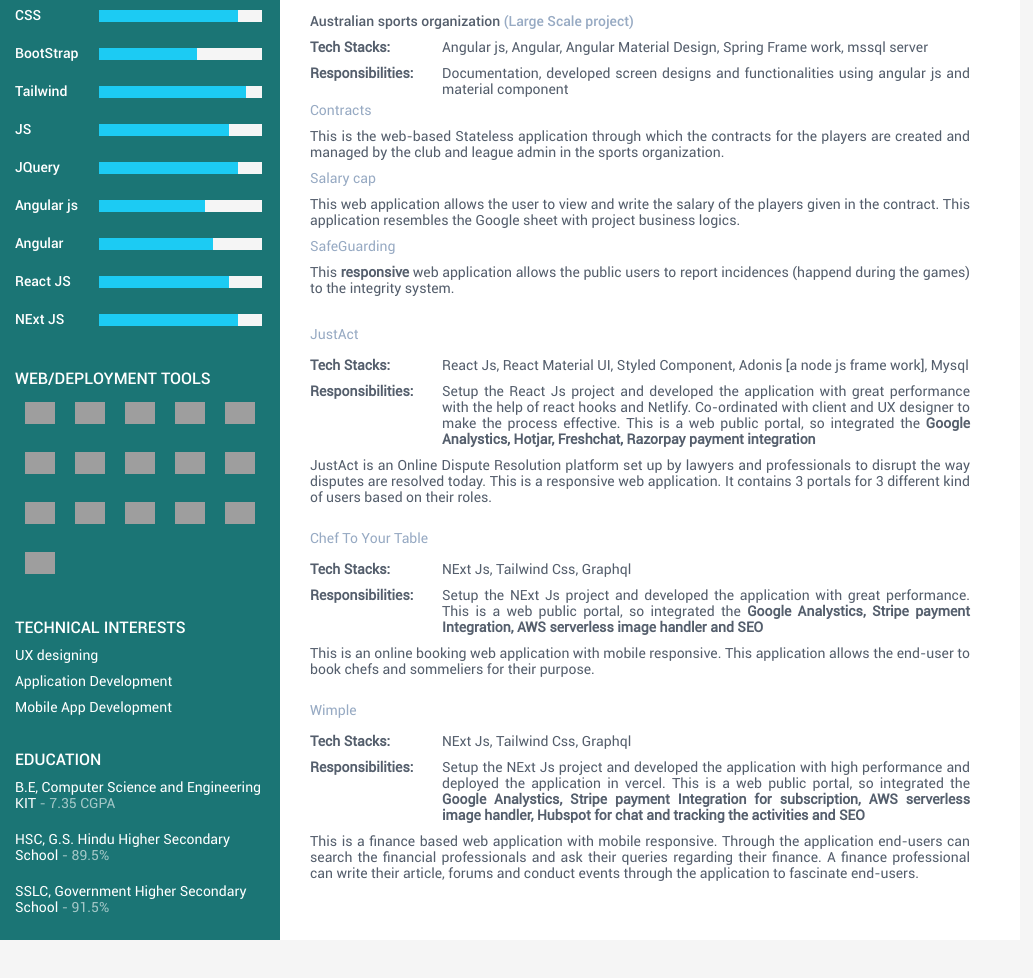
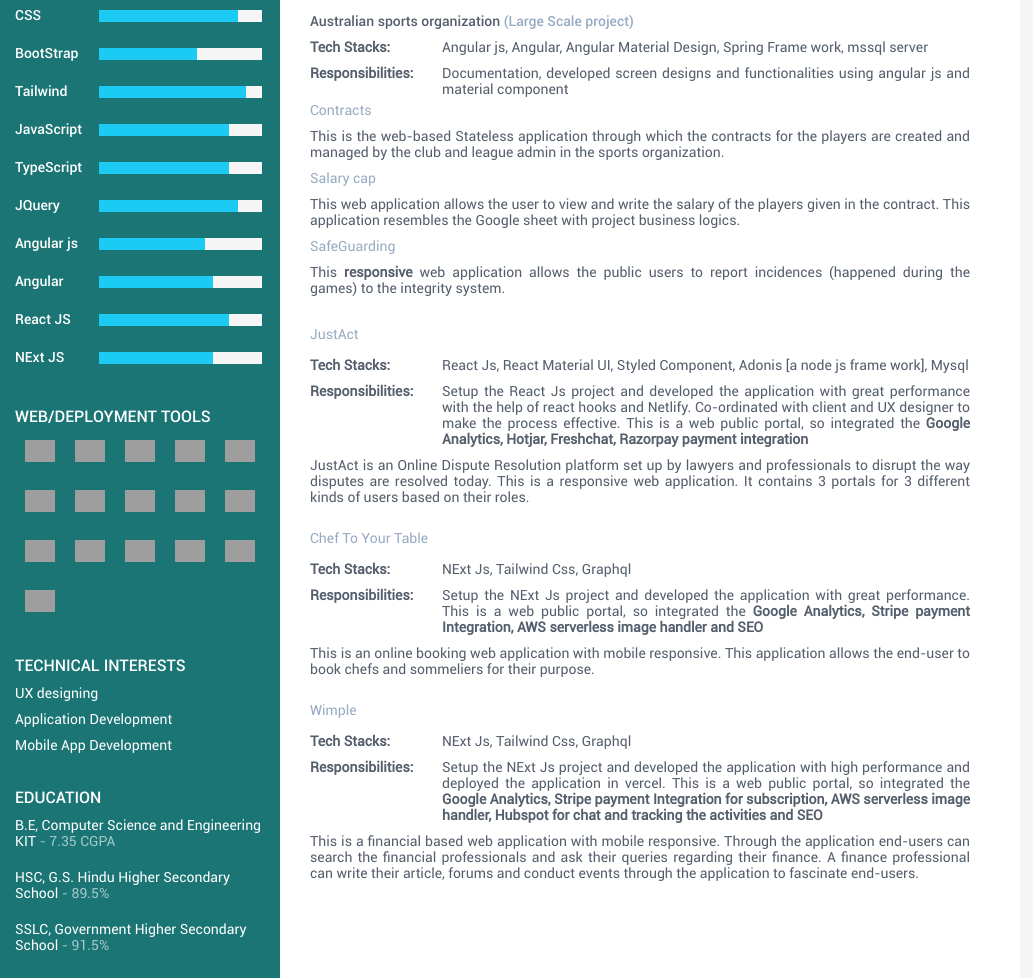
Before and after one commit to AjithRithik/resume.io, a website: page index.html in a window 1280 px wide. Shown: the part 489-1467 px from the top of the page, without its empty margins (0-1033 px from the left). Before the commit the page ends 1429 px from the top, so only its background shows below. Drawn offline with Linux system fonts and the light colour scheme; grey boxes are pictures that could not be loaded.

Commit message:
updated
updated

```diff
--- a/index.html
+++ b/index.html
@@ -13,7 +13,7 @@
 			<div class="basic-profile-container">
 				<img src="images/AjithNew.jpg" alt="Profile Image" class="profile-img" />
 				<div class="profile-name">Ajithkumar Susai</div>
-				<div class="profile-designation">Frontend Developer</div>
+				<div class="profile-designation">Senior Frontend Developer</div>
 				<div class="profile-designation">English & Tamil</div>
 			</div>
 			<div class="d-flex d-row align-center">
@@ -28,7 +28,7 @@
 					</li>
 					<li class="contact_item">
 						<i class="fa fa-github"></i>
-						<a href="https://ajithrithik.github.io/resume.io/" target="_blank">AjithRithik</a>
+						<a href="https://github.com/AjithRithik" target="_blank">AjithRithik</a>
 					</li>
 					<li class="contact_item">
 						<i class="fa fa-linkedin"></i>
@@ -72,7 +72,15 @@
 				</div>
 				<div class="d-flex d-row skills">
 					<div class="page-role-heading skill_name">
-						JS
+						JavaScript
+					</div>
+					<div class="skill_percentage">
+						<div class="skill-graph" style="width: 80%"></div>
+					</div>
+				</div>
+				<div class="d-flex d-row skills">
+					<div class="page-role-heading skill_name">
+						TypeScript
 					</div>
 					<div class="skill_percentage">
 						<div class="skill-graph" style="width: 80%"></div>
@@ -115,7 +123,7 @@
 						NExt JS
 					</div>
 					<div class="skill_percentage">
-						<div class="skill-graph" style="width: 85%"></div>
+						<div class="skill-graph" style="width: 70%"></div>
 					</div>
 				</div>
 			</div>
@@ -123,52 +131,70 @@
 				<div class="language-header">Web/Deployment Tools</div>
 				<div class="d-flex d-row flex-wrap">
 					<div class="web-tool">
-						<img class="" src="https://git-scm.com/images/logos/downloads/Git-Icon-1788C.png" alt="web-tool"/>
+						<img class="" src="https://git-scm.com/images/logos/downloads/Git-Icon-1788C.png"
+							alt="web-tool" />
 					</div>
 					<div class="web-tool">
-						<img class="" src="https://digital.ai/sites/default/files/pictures/styles/maxwidth_300/public/pt_logos/npm.png?itok=t8SEeog8" alt="web-tool"/>
+						<img class=""
+							src="https://digital.ai/sites/default/files/pictures/styles/maxwidth_300/public/pt_logos/npm.png?itok=t8SEeog8"
+							alt="web-tool" />
 					</div>
 					<div class="web-tool">
-						<img class="" src="https://gruntjs.com/img/og.png" alt="web-tool"/>
+						<img class="" src="https://gruntjs.com/img/og.png" alt="web-tool" />
 					</div>
 					<div class="web-tool">
-						<img class="" src="https://upload.wikimedia.org/wikipedia/commons/thumb/7/72/Gulp.js_Logo.svg/1200px-Gulp.js_Logo.svg.png" alt="web-tool"/>
+						<img class=""
+							src="https://upload.wikimedia.org/wikipedia/commons/thumb/7/72/Gulp.js_Logo.svg/1200px-Gulp.js_Logo.svg.png"
+							alt="web-tool" />
 					</div>
 					<div class="web-tool">
-						<img class="" src="https://bower.io/img/bower-logo.png" alt="web-tool"/>
+						<img class="" src="https://bower.io/img/bower-logo.png" alt="web-tool" />
 					</div>
 					<div class="web-tool">
-						<img class="" src="https://img.icons8.com/windows/512/yarn-logo.png" alt="web-tool"/>
+						<img class="" src="https://img.icons8.com/windows/512/yarn-logo.png" alt="web-tool" />
 					</div>
 					<div class="web-tool">
-						<img class="" src="https://raw.githubusercontent.com/webpack/media/master/logo/icon-square-big.png" alt="web-tool"/>
+						<img class=""
+							src="https://raw.githubusercontent.com/webpack/media/master/logo/icon-square-big.png"
+							alt="web-tool" />
 					</div>
 					<div class="web-tool">
-						<img class="" src="https://design.jboss.org/wildfly/logo/final/wildfly_logo_stacked_600px.png" alt="web-tool"/>
+						<img class="" src="https://design.jboss.org/wildfly/logo/final/wildfly_logo_stacked_600px.png"
+							alt="web-tool" />
 					</div>
 					<div class="web-tool">
-						<img class="" src="https://upload.wikimedia.org/wikipedia/commons/thumb/f/fe/Apache_Tomcat_logo.svg/1200px-Apache_Tomcat_logo.svg.png" alt="web-tool"/>
+						<img class=""
+							src="https://upload.wikimedia.org/wikipedia/commons/thumb/f/fe/Apache_Tomcat_logo.svg/1200px-Apache_Tomcat_logo.svg.png"
+							alt="web-tool" />
 					</div>
 					<div class="web-tool">
-						<img class="" src="https://cdn.worldvectorlogo.com/logos/eclipse-11.svg" alt="web-tool"/>
+						<img class="" src="https://cdn.worldvectorlogo.com/logos/eclipse-11.svg" alt="web-tool" />
 					</div>
 					<div class="web-tool">
-						<img class="" src="https://user-images.githubusercontent.com/674621/71187801-14e60a80-2280-11ea-94c9-e56576f76baf.png" alt="web-tool"/>
+						<img class=""
+							src="https://user-images.githubusercontent.com/674621/71187801-14e60a80-2280-11ea-94c9-e56576f76baf.png"
+							alt="web-tool" />
 					</div>
 					<div class="web-tool">
-						<img class="" src="https://upload.wikimedia.org/wikipedia/commons/thumb/e/e9/Jenkins_logo.svg/1200px-Jenkins_logo.svg.png" alt="web-tool"/>
+						<img class=""
+							src="https://upload.wikimedia.org/wikipedia/commons/thumb/e/e9/Jenkins_logo.svg/1200px-Jenkins_logo.svg.png"
+							alt="web-tool" />
 					</div>
 					<div class="web-tool">
-						<img class="" src="https://www.netlify.com/img/press/logos/logomark.png" alt="web-tool"/>
+						<img class="" src="https://www.netlify.com/img/press/logos/logomark.png" alt="web-tool" />
 					</div>
 					<div class="web-tool">
-						<img class="" src="https://logovtor.com/wp-content/uploads/2020/10/vercel-inc-logo-vector.png" alt="web-tool"/>
+						<img class="" src="https://logovtor.com/wp-content/uploads/2020/10/vercel-inc-logo-vector.png"
+							alt="web-tool" />
 					</div>
 					<div class="web-tool">
-						<img class="" src="https://www.nicepng.com/png/full/223-2233246_heroku-logo-salesforce-heroku.png" alt="web-tool"/>
+						<img class=""
+							src="https://www.nicepng.com/png/full/223-2233246_heroku-logo-salesforce-heroku.png"
+							alt="web-tool" />
 					</div>
 					<div class="web-tool">
-						<img class="" src="https://cloudacademy.com/wp-content/uploads/2014/05/cloudfront_logo-1.jpg" alt="web-tool"/>
+						<img class="" src="https://cloudacademy.com/wp-content/uploads/2014/05/cloudfront_logo-1.jpg"
+							alt="web-tool" />
 					</div>
 				</div>
 			</div>
@@ -223,14 +249,16 @@
 			</div>
 			<div class="">
 				<div class="page-headings d-flex d-row align-center"> <i class="fa fa-briefcase icon-style"></i>
-					<span>EXPERIENCE</span> </div>
+					<span>EXPERIENCE</span>
+				</div>
 				<div class="page-paragraph-content">
 					<div class="d-flex justify-space-between">
 						<div class="page-role-heading">Senior Frontend Developer</div>
 						<div class="page-role-year">Jan 2020 - Present</div>
 					</div>
 					<div class="page-role-company">F22labs pvt ltd, Chennai</div>
-						<div class="page-sub-content pb0"> Worked on multiple projects simultaneously, developed, deployed and delivered the application in most optimized way.
+					<div class="page-sub-content pb0"> Worked on multiple projects simultaneously, developed, deployed
+						and delivered the application in most optimized way.
 						Incorporated new technologies like NExt js, flutter etc in application development.
 					</div>
 				</div>
@@ -241,13 +269,14 @@
 					</div>
 					<div class="page-role-company">Orion Business Innovation, Madurai</div>
 					<div class="page-sub-content pb0"> Coordinated with team, developed, deployed, supported and
-							delivered  applications. Primarily involved in Frontend development, also worked on
+						delivered applications. Primarily involved in Frontend development, also worked on
 						backend with Java Programming. </div>
 				</div>
 			</div>
 			<div class="">
 				<div class="page-headings d-flex d-row align-center"> <i class="fa fa-archive icon-style"></i>
-						<span>PROFESSIONAL EXPERIENCE</span> </div>
+					<span>PROFESSIONAL EXPERIENCE</span>
+				</div>
 				<div class="page-paragraph-content">
 					<div class="d-flex">
 						<div class="page-role-heading">Australian sports organization <span
@@ -255,7 +284,8 @@
 					</div>
 					<div class="d-flex d-row">
 						<div class="page-title">Tech Stacks:</div>
-							<div class="pt10"> Angular js, Angular, Angular Material Design, Spring Frame work, mssql server</div>
+						<div class="pt10"> Angular js, Angular, Angular Material Design, Spring Frame work, mssql server
+						</div>
 					</div>
 					<div class="d-flex d-row">
 						<div class="page-title">Responsibilities:</div>
@@ -276,25 +306,29 @@
 					<div class="page-role-company">SafeGuarding </div>
 					<div class="page-sub-content pb0 pt0">
 						<p>This <b>responsive</b> web application allows the public users to report incidences
-								(happend during the games) to the integrity system.</p>
+							(happened during the games) to the integrity system.</p>
 					</div>
 				</div>
 				<div class="page-paragraph-content">
 					<div class="page-role-company">JustAct </div>
 					<div class="d-flex d-row">
 						<div class="page-title">Tech Stacks:</div>
-							<div class="pt10">React Js, React Material UI, Styled Component, Adonis [a node js frame work], Mysql</div>
+						<div class="pt10">React Js, React Material UI, Styled Component, Adonis [a node js frame work],
+							Mysql</div>
 					</div>
 					<div class="d-flex d-row">
 						<div class="page-title">Responsibilities:</div>
 						<div class="pt10">Setup the React Js project and developed the application
 							with great performance with the help of react hooks and Netlify.
 							Co-ordinated with client and UX designer to make the process effective.
-								This is a web public portal, so integrated the <b>Google Analystics, Hotjar, Freshchat, Razorpay payment integration</b></div>
+							This is a web public portal, so integrated the <b>Google Analytics, Hotjar, Freshchat,
+								Razorpay payment integration</b></div>
 					</div>
 					<div class="page-sub-content pb0">
-							JustAct is an Online Dispute Resolution platform set up by lawyers and professionals to disrupt the way disputes are resolved today.
-							This is a responsive web application. It contains 3 portals for 3 different kind of users based on their roles.
+						JustAct is an Online Dispute Resolution platform set up by lawyers and professionals to disrupt
+						the way disputes are resolved today.
+						This is a responsive web application. It contains 3 portals for 3 different kinds of users based
+						on their roles.
 					</div>
 				</div>
 
@@ -308,10 +342,12 @@
 						<div class="page-title">Responsibilities:</div>
 						<div class="pt10">Setup the NExt Js project and developed the application
 							with great performance. This is a web public portal, so integrated the
-								<b>Google Analystics, Stripe payment Integration, AWS serverless image handler and SEO</b></div>
+							<b>Google Analytics, Stripe payment Integration, AWS serverless image handler and SEO</b>
+						</div>
 					</div>
 					<div class="page-sub-content pb0">
-							This is an online booking web application with mobile responsive. This application allows the end-user to book chefs and sommeliers for their purpose.
+						This is an online booking web application with mobile responsive. This application allows the
+						end-user to book chefs and sommeliers for their purpose.
 					</div>
 				</div>
 
@@ -324,12 +360,17 @@
 					<div class="d-flex d-row">
 						<div class="page-title">Responsibilities:</div>
 						<div class="pt10">Setup the NExt Js project and developed the application
-								with high performance and deployed the application in vercel. This is a web public portal, so integrated the
-								<b>Google Analystics, Stripe payment Integration for subscription, AWS serverless image handler, Hubspot for chat and tracking the activities and SEO</b></div>
+							with high performance and deployed the application in vercel. This is a web public portal,
+							so integrated the
+							<b>Google Analytics, Stripe payment Integration for subscription, AWS serverless image
+								handler, Hubspot for chat and tracking the activities and SEO</b>
+						</div>
 					</div>
 					<div class="page-sub-content pb0">
-							This is a finance based web application with mobile responsive. Through the application end-users can search the financial professionals
-							and ask their queries regarding their finance. A finance professional can write their article, forums and conduct events through the application to fascinate end-users.
+						This is a financial based web application with mobile responsive. Through the application
+						end-users can search the financial professionals
+						and ask their queries regarding their finance. A finance professional can write their article,
+						forums and conduct events through the application to fascinate end-users.
 					</div>
 				</div>
 			</div>
```
Lines whose indentation alone changed are shown as unchanged.
